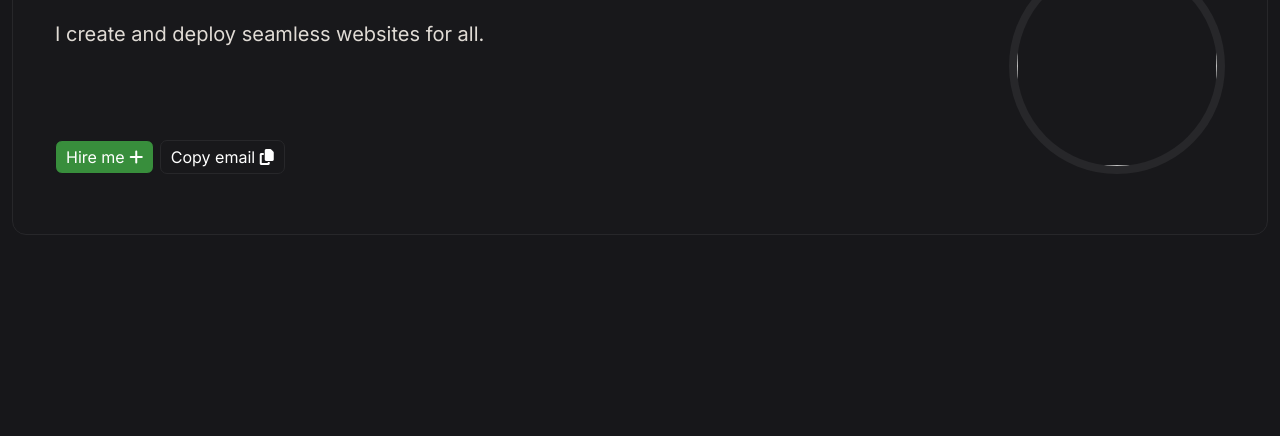
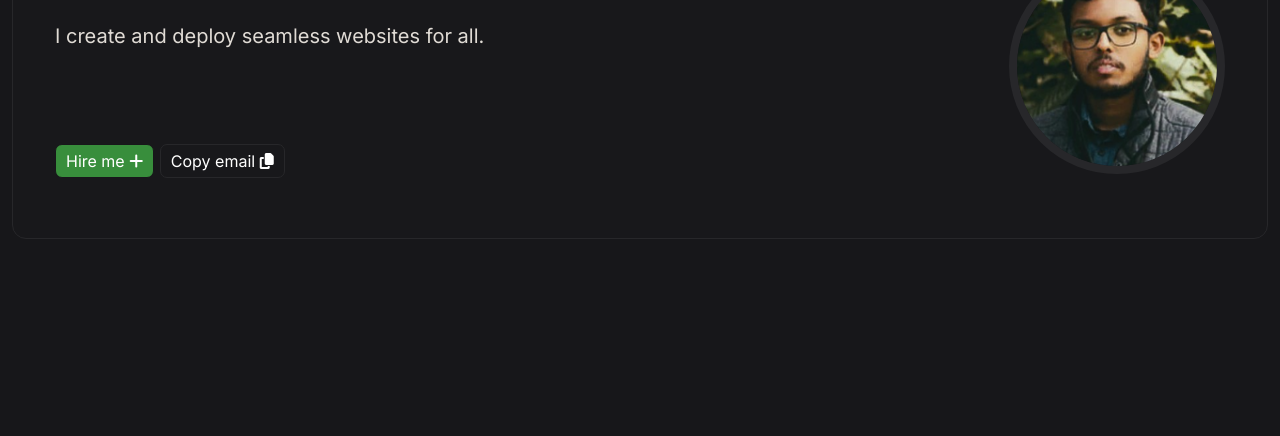
Before and after one commit to muhammadwaseem1234/mywebsite, a plain HTML site: page index.html in a window 1280 px wide. Shown: the part 364-800 px from the top of the page. Drawn offline with Linux system fonts and the light colour scheme.

Commit message:
Update index.html

```diff
--- a/index.html
+++ b/index.html
@@ -37,7 +37,7 @@
                 <div class="leftonline"><a href="#">Availabe for hire</a></div>
             </div>
             <div class="image">
-                <img src="assets/Screenshot 2024-06-11 200806.png" alt="">
+                <img src="Screenshot 2024-06-11 200806.png" alt="">
             </div>
         </div>
     </div>
```
